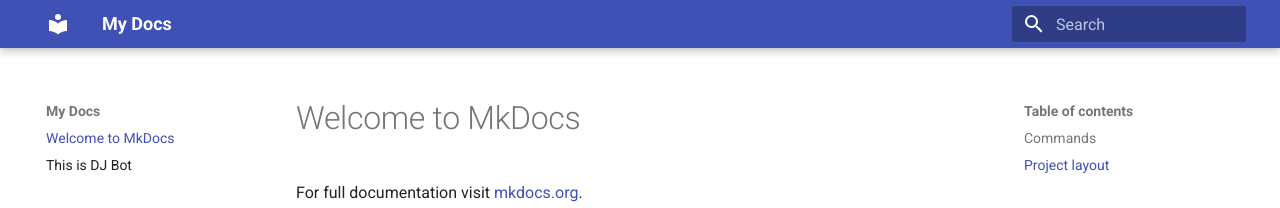
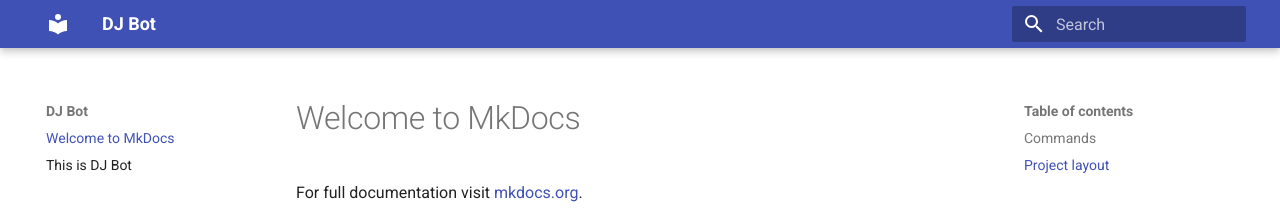
Before and after one commit to sabry134/DJ-Bot, an MkDocs documentation site: the page built from docs/index.md, in a window 1280 px wide. Shown: the top 208 px of the page. Built offline with MkDocs 1.6.1 and Material for MkDocs 9.7.7, drawn with Linux system fonts in a browser that asks for light colours.

Commit message:
Update mkdocs.yml

```diff
--- a/mkdocs.yml
+++ b/mkdocs.yml
@@ -1,3 +1,3 @@
-site_name: My Docs
+site_name: DJ Bot
 theme:
   name: material
```
